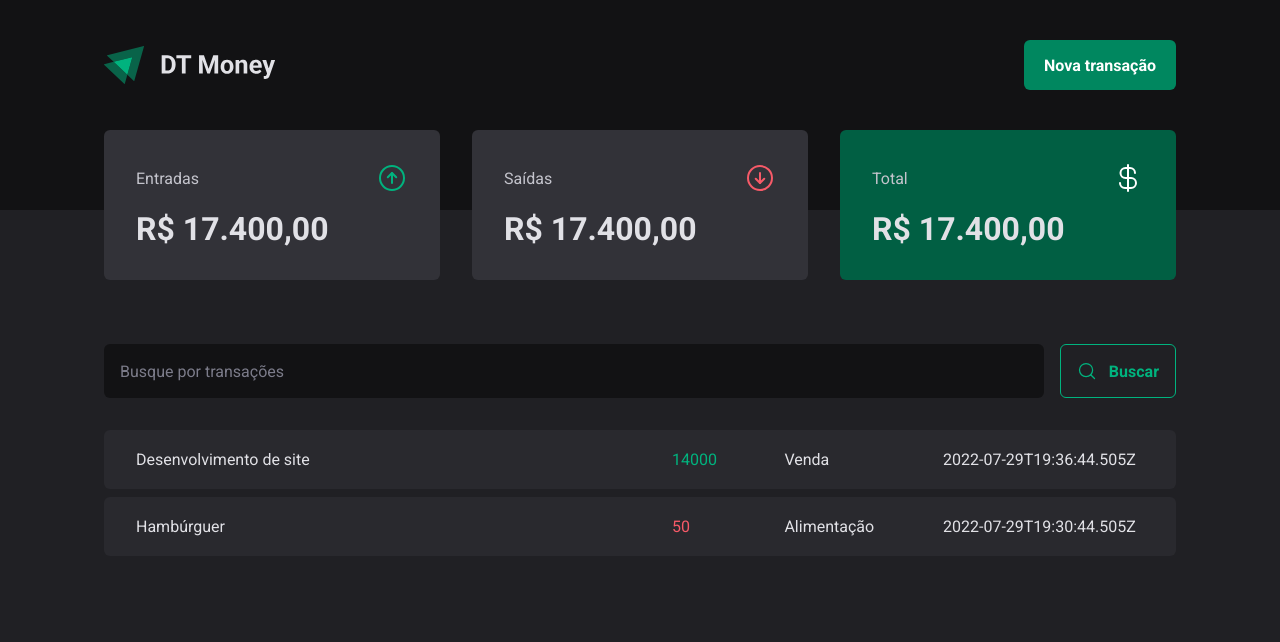
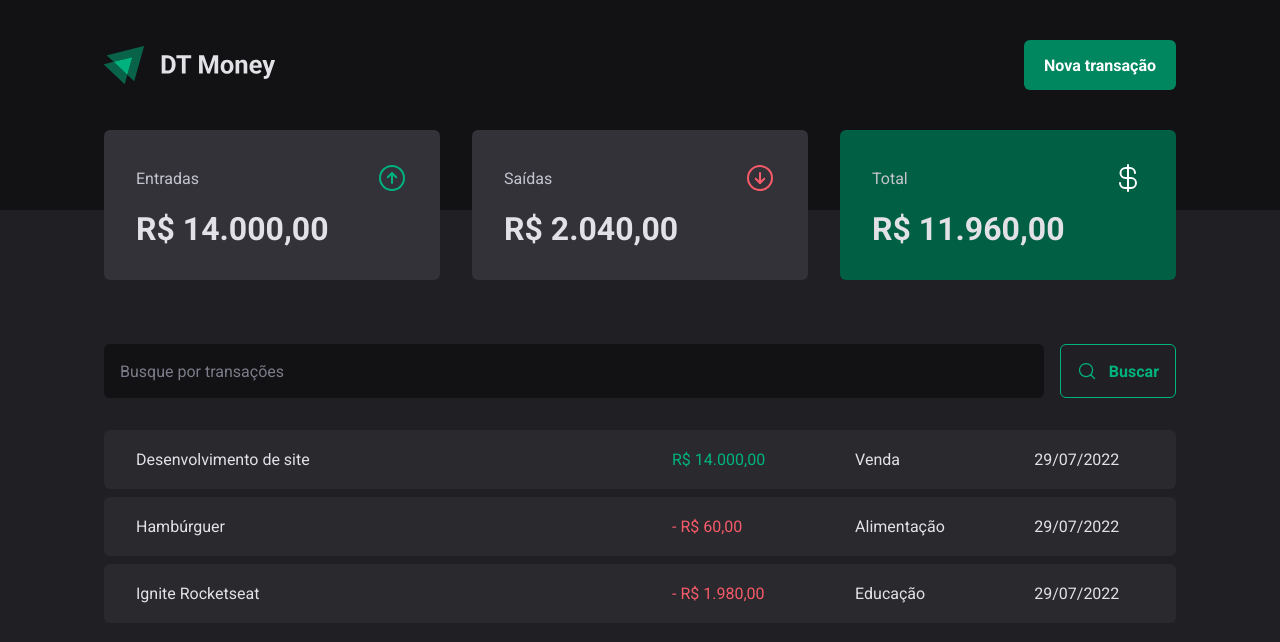
Before and after one commit to eidynho/03-dt-money, a React (Vite) app: page / in a window 1280 px wide. Shown: the top 642 px of the page. Built offline with nearby package versions, Linux system fonts and the light colour scheme; data requests are answered from the project's data file.

Commit message:
new: transaction context, format date and price utils and hook to calc summary

```diff
--- a/server.json
+++ b/server.json
@@ -13,8 +13,16 @@
         "description": "Hambúrguer",
         "type": "outcome",
         "category": "Alimentação",
-        "price": 50,
+        "price": 60,
         "createdAt": "2022-07-29T19:30:44.505Z"
+      },
+      {
+        "id": 3,
+        "description": "Ignite Rocketseat",
+        "type": "outcome",
+        "category": "Educação",
+        "price": 1980,
+        "createdAt": "2022-07-29T19:24:44.505Z"
       }
     ]
   }
--- a/src/App.tsx
+++ b/src/App.tsx
@@ -1,4 +1,5 @@
 import { ThemeProvider } from "styled-components";
+import { TransactionsProvider } from "./contexts/TransactionsContext";
 import { Transactions } from "./pages/Transactions";
 import { GlobalStyle } from "./styles/global";
 import { defaultTheme } from "./styles/themes/default";
@@ -8,7 +9,9 @@ export function App() {
         <ThemeProvider theme={defaultTheme}>
             <GlobalStyle />
 
-            <Transactions />
+            <TransactionsProvider>
+                <Transactions />
+            </TransactionsProvider>
         </ThemeProvider>
     );
 }
--- a/src/components/Summary/index.tsx
+++ b/src/components/Summary/index.tsx
@@ -1,7 +1,11 @@
 import { ArrowCircleDown, ArrowCircleUp, CurrencyDollar } from "phosphor-react";
+import { useSummary } from "../../hooks/useSummary";
+import { priceFormatter } from "../../utils/formatter";
 import { SummaryCard, SummaryContainer } from "./styles";
 
 export function Summary() {
+    const summary = useSummary();
+
     return (
         <SummaryContainer>
             <SummaryCard>
@@ -10,7 +14,7 @@ export function Summary() {
                     <ArrowCircleUp size={32} color="#00b37e" />
                 </header>
 
-                <strong>R$ 17.400,00</strong>
+                <strong>{priceFormatter.format(summary.income)}</strong>
             </SummaryCard>
 
             <SummaryCard>
@@ -19,7 +23,7 @@ export function Summary() {
                     <ArrowCircleDown size={32} color="#f75a68" />
                 </header>
 
-                <strong>R$ 17.400,00</strong>
+                <strong>{priceFormatter.format(summary.outcome)}</strong>
             </SummaryCard>
 
             <SummaryCard variant="green">
@@ -28,7 +32,7 @@ export function Summary() {
                     <CurrencyDollar size={32} color="#fff" />
                 </header>
 
-                <strong>R$ 17.400,00</strong>
+                <strong>{priceFormatter.format(summary.total)}</strong>
             </SummaryCard>
         </SummaryContainer>
     );
--- /dev/null
+++ b/src/contexts/TransactionsContext.tsx
@@ -0,0 +1,41 @@
+import { createContext, ReactNode, useEffect, useState } from "react";
+
+interface Transaction {
+    id: number;
+    description: string;
+    type: "income" | "outcome";
+    price: number;
+    category: string;
+    createdAt: string;
+}
+
+interface TransactionContextType {
+    transactions: Transaction[];
+}
+
+interface TransactionsProviderProps {
+    children: ReactNode;
+}
+
+export const TransactionsContext = createContext({} as TransactionContextType);
+
+export function TransactionsProvider({ children }: TransactionsProviderProps) {
+    const [transactions, setTransactions] = useState<Transaction[]>([]);
+
+    async function loadTransactions() {
+        const response = await fetch("http://localhost:3333/transactions");
+        const data = await response.json();
+
+        setTransactions(data);
+    }
+
+    useEffect(() => {
+        loadTransactions();
+    }, []);
+
+    return (
+        <TransactionsContext.Provider value={{ transactions }}>
+            {children}
+        </TransactionsContext.Provider>
+    );
+}
--- /dev/null
+++ b/src/hooks/useSummary.ts
@@ -0,0 +1,27 @@
+import { useContext } from "react";
+import { TransactionsContext } from "../contexts/TransactionsContext";
+
+export function useSummary() {
+    const { transactions } = useContext(TransactionsContext);
+
+    const summary = transactions.reduce(
+        (acc, transaction) => {
+            if (transaction.type === "income") {
+                acc.income += transaction.price;
+                acc.total += transaction.price;
+            } else {
+                acc.outcome += transaction.price;
+                acc.total -= transaction.price;
+            }
+
+            return acc;
+        },
+        {
+            income: 0,
+            outcome: 0,
+            total: 0,
+        },
+    );
+
+    return summary;
+}
--- a/src/pages/Transactions/index.tsx
+++ b/src/pages/Transactions/index.tsx
@@ -1,6 +1,8 @@
-import { useEffect, useState } from "react";
+import { useContext } from "react";
 import { Header } from "../../components/Header";
 import { Summary } from "../../components/Summary";
+import { TransactionsContext } from "../../contexts/TransactionsContext";
+import { dateFormatter, priceFormatter } from "../../utils/formatter";
 import { SearchForm } from "./components/SearchForm";
 
 import {
@@ -9,28 +11,8 @@ import {
     TransactionsTable,
 } from "./styles";
 
-interface Transaction {
-    id: number;
-    description: string;
-    type: "income" | "outcome";
-    price: number;
-    category: string;
-    createdAt: string;
-}
-
 export function Transactions() {
-    const [transactions, setTransactions] = useState<Transaction[]>([]);
-
-    async function loadTransactions() {
-        const response = await fetch("http://localhost:3333/transactions");
-        const data = await response.json();
-
-        setTransactions(data);
-    }
-
-    useEffect(() => {
-        loadTransactions();
-    }, []);
+    const { transactions } = useContext(TransactionsContext);
 
     return (
         <div>
@@ -52,11 +34,19 @@ export function Transactions() {
                                         <PriceHighlight
                                             variant={transaction.type}
                                         >
-                                            {transaction.price}
+                                            {transaction.type === "outcome" &&
+                                                "- "}
+                                            {priceFormatter.format(
+                                                transaction.price,
+                                            )}
                                         </PriceHighlight>
                                     </td>
                                     <td>{transaction.category}</td>
-                                    <td>{transaction.createdAt}</td>
+                                    <td>
+                                        {dateFormatter.format(
+                                            new Date(transaction.createdAt),
+                                        )}
+                                    </td>
                                 </tr>
                             );
                         })}
--- /dev/null
+++ b/src/utils/formatter.ts
@@ -0,0 +1,6 @@
+export const dateFormatter = new Intl.DateTimeFormat("pt-BR");
+
+export const priceFormatter = new Intl.NumberFormat("pt-BR", {
+    style: "currency",
+    currency: "BRL",
+});
```
